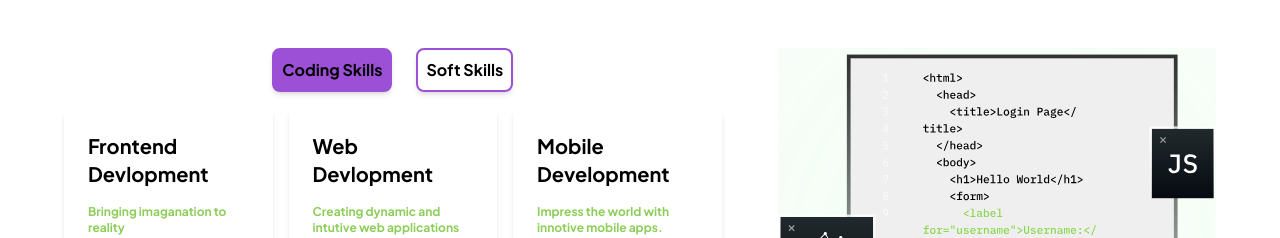
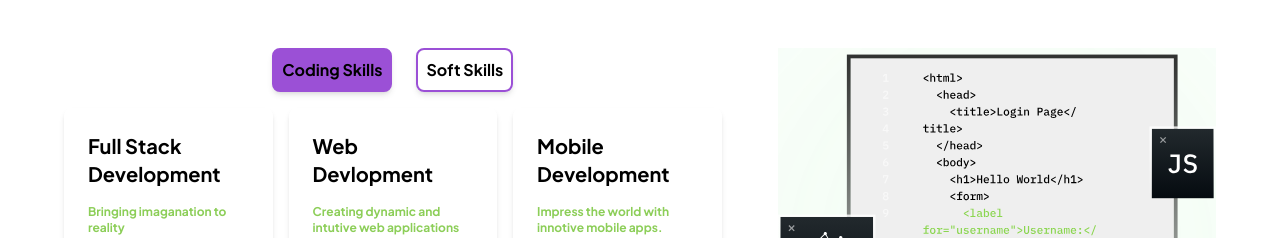
Before and after one commit to reckoj/portfolio2023, a Next.js app: page / in a window 1280 px wide. Shown: the part 2820-3058 px from the top of the page. Built offline with nearby package versions, Linux system fonts and the light colour scheme.

Commit message:
feat: updated text

```diff
--- a/components/Expertise.js
+++ b/components/Expertise.js
@@ -61,7 +61,9 @@ function Expertise() {
           <div className="flex flex-col items-center md:flex-row md:justify-center ">
             <div className="grid grid-cols-1 sm:grid-cols-3 gap gap-4">
               <div className=" rounded-lg shadow-md p-6">
-                <p className=" mb-4 text-xl font-bold">Frontend Devlopment</p>
+                <p className=" mb-4 text-xl font-bold">
+                  Full Stack Development
+                </p>
                 <p className="text-xs text-[#8CCE58] font-bold">
                   Bringing imaganation to reality{' '}
                 </p>
```
